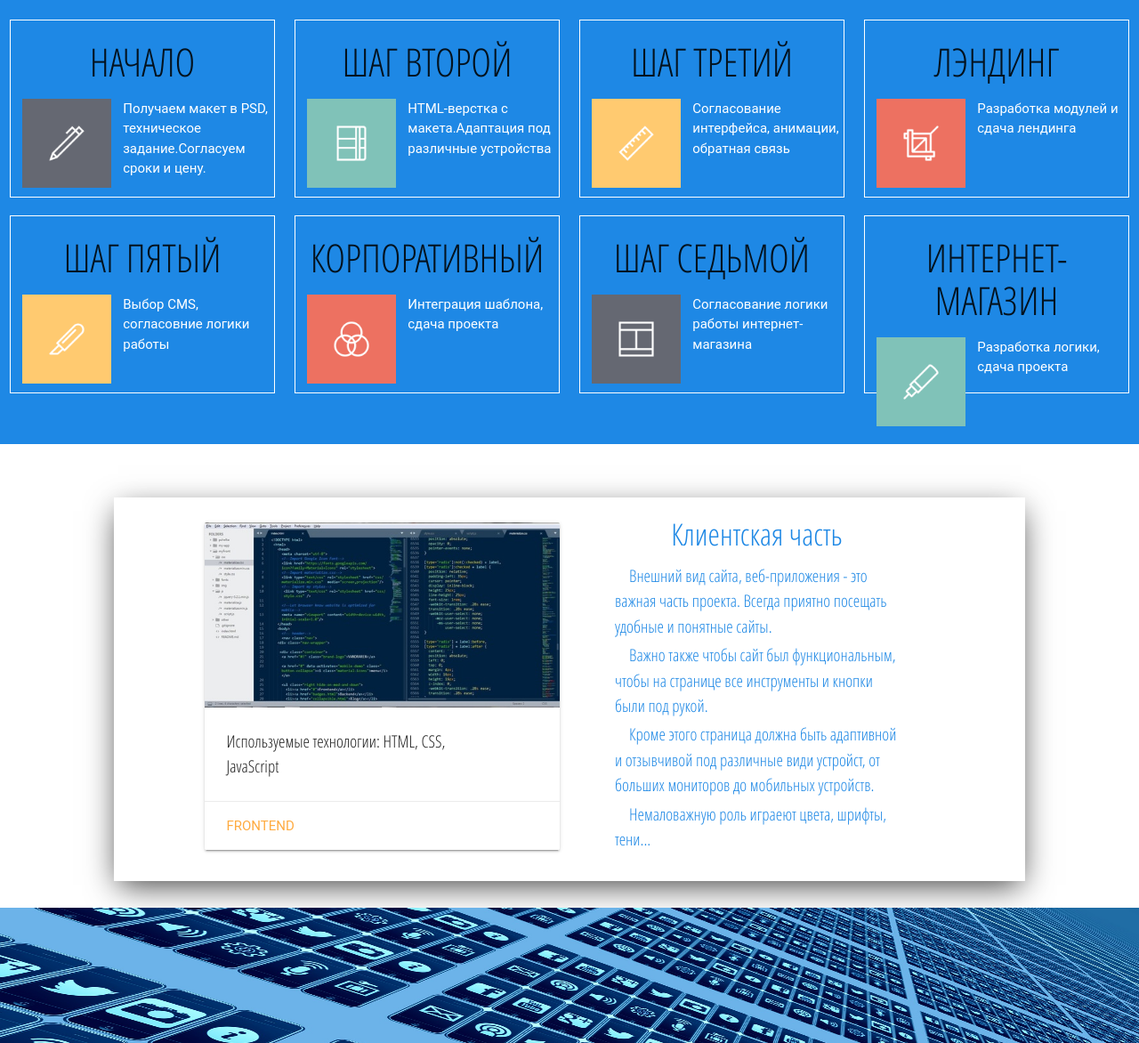
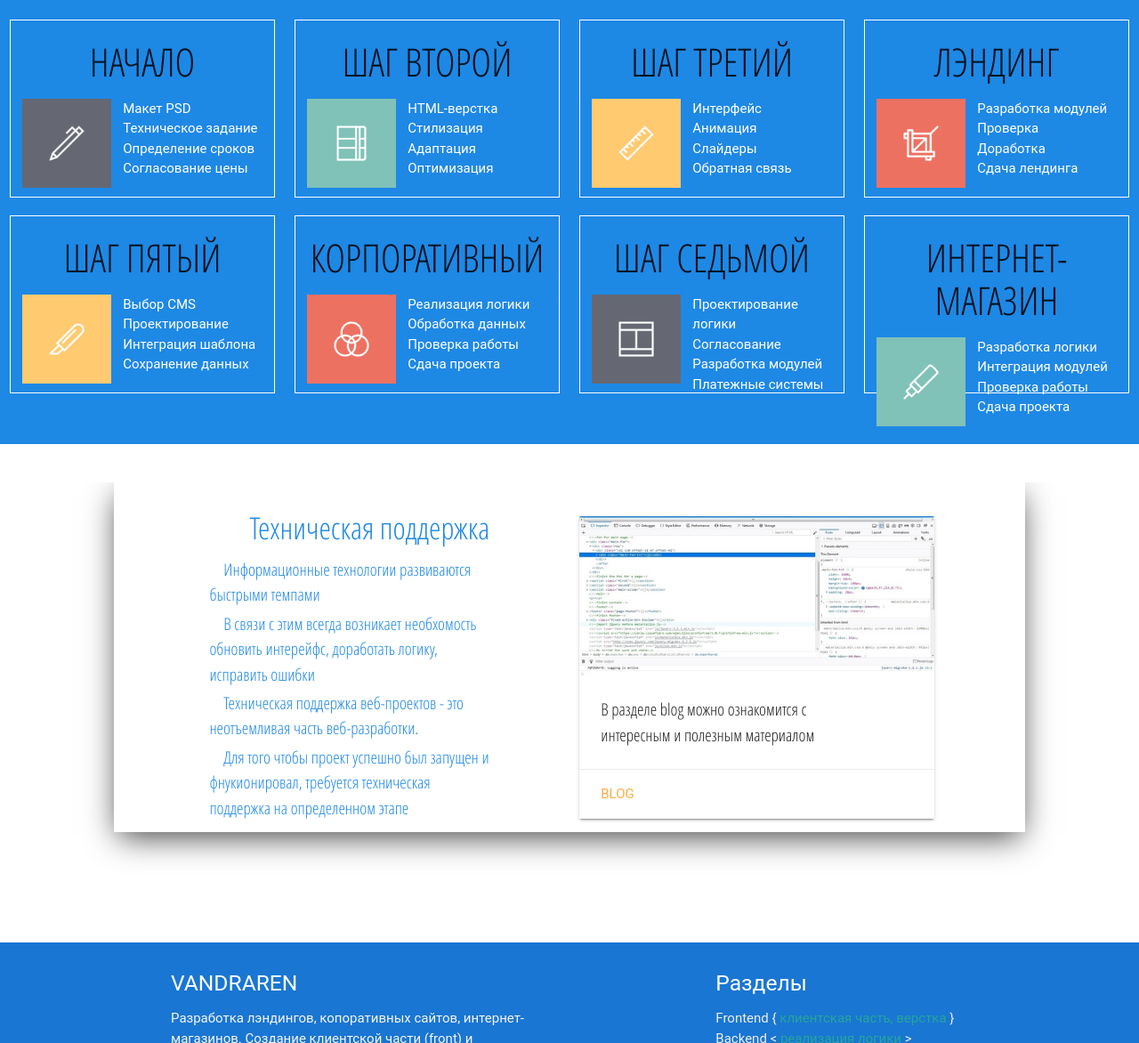
Before and after one commit to Nemolite/myFront, a plain HTML site: page index.html in a window 1280 px wide. Shown: the part 1628-2800 px from the top of the page at 89% size. Drawn offline with Linux system fonts and the light colour scheme; files whose address does not match are found by name; a web font is replaced by a local one.

Commit message:
fix-text

```diff
--- a/css/style.css
+++ b/css/style.css
@@ -24,6 +24,7 @@ body {
 
 
 .header-text {
+  padding-top: 10px;
   width: 80%;
   height: 100%;
   margin:auto;
@@ -374,6 +375,7 @@ label.text-login {
 .main-slider {
   width: 100%;
   height: 530px;
+  padding-top: 43px;
   background-color: #fff;
 }
 
@@ -591,14 +593,27 @@ label.text-login {
 
 }
 
-.blog-contents-text h3 {
+.blog-contents-text h4 {
   text-align: center;
-}
-
-.blog-contents-text h5 {
+  font-family: 'Fira Sans Extra Condensed', sans-serif;
 
 }
 
+.blog-contents-text p {
+  text-align: left;
+  font-family: 'Fira Sans Extra Condensed', sans-serif;
+
+}
+
+.blog-contents-text span {
+  font-weight: bold;
+  text-align: left;
+}
+
+.fix-red {
+  color:red;
+  text-align: center;
+}
 /*This is styles for content-reset*/
 
 .content-reset {
--- a/index.html
+++ b/index.html
@@ -60,6 +60,8 @@
 
 			  <p>Создание лэндингов, копоративных сайтов, интернет-магазинов<br> Реализация клиентской части и программирование серверной логики <br>Интеграция в системы управления контентом<br> Техническая поддержка </p>
 
+  <a href="send.html" class="waves-effect waves-light btn">ОТПРАВИТЬ СООБЩЕНИЕ  <i class="material-icons right">send</i></a>
+
 		  </div>
 		</div>
 	</div>
@@ -118,8 +120,10 @@
             </div>
             <div class="step-txt">
 
-              <p>Получаем макет в PSD, техническое задание.Согласуем сроки и цену.
-              </p>
+              <p>Макет PSD<br>
+              Техническое задание<br>
+              Определение сроков<br>
+            Согласование цены</p>
 
             </div>
           </div>
@@ -131,8 +135,11 @@
             </div>
             <div class="step-txt">
 
-              <p>HTML-верстка с макета.Адаптация под различные устройства
-              </p>
+             <p>HTML-верстка<br>
+              Стилизация<br>
+              Адаптация<br>
+             Оптимизация</p>
+
 
             </div>
           </div>
@@ -144,8 +151,11 @@
             </div>
             <div class="step-txt">
 
-              <p>Согласование интерфейса, анимации, обратная связь
-              </p>
+
+                <p>Интерфейс<br>
+              Анимация<br>
+              Слайдеры<br>
+             Обратная связь</p>
 
             </div>
           </div>
@@ -157,8 +167,10 @@
             </div>
             <div class="step-txt">
 
-              <p>Разработка модулей и сдача лендинга
-              </p>
+            <p>Разработка модулей<br>
+              Проверка<br>
+              Доработка<br>
+             Сдача лендинга</p>
 
             </div>
           </div>
@@ -174,8 +186,10 @@
             </div>
             <div class="step-txt">
 
-              <p>Выбор CMS, согласовние логики работы
-              </p>
+              <p>Выбор CMS<br>
+              Проектирование<br>
+              Интеграция шаблона<br>
+              Сохранение данных</p>
 
             </div>
           </div>
@@ -187,8 +201,10 @@
             </div>
             <div class="step-txt">
 
-              <p>Интеграция шаблона, сдача проекта
-              </p>
+              <p>Реализация логики<br>
+              Обработка данных<br>
+              Проверка работы<br>
+               Сдача проекта</p>
 
             </div>
           </div>
@@ -200,8 +216,12 @@
             </div>
             <div class="step-txt">
 
-              <p>Согласование логики работы интернет-магазина
-              </p>
+
+
+               <p>Проектирование логики<br>
+              Согласование<br>
+              Разработка модулей<br>
+               Платежные системы</p>
 
             </div>
           </div>
@@ -213,8 +233,10 @@
             </div>
             <div class="step-txt">
 
-              <p>Разработка логики, сдача проекта
-              </p>
+              <p>Разработка логики<br>
+              Интеграция модулей<br>
+              Проверка работы<br>
+               Сдача проекта</p>
 
             </div>
           </div>
@@ -225,10 +247,11 @@
 
 </section>
 
-      <!-- content-->
-<p></p>
+<section class="main-slider">
+  <div class="slider">
+      <div class="slid1">
 
-<p></p>
+
 
 <!-- first block (front) -->
 <div class="header-text ">
@@ -271,23 +294,9 @@
 <!-- second block -->
 <p></p>
 
-<section class="main-slider">
-  <div class="slider">
-      <div class="slid1">
 
-           <img src="img/web-1935737_1920.png" height="500" width="100%">
       </div>
       <div class="slid2">
-          <img src="img/finger-3033058_1920.jpg" height="500" width="100%">
-      </div>
-      <div class="slid3">
-         <img src="img/mobile-phone-426559_1920.jpg" height="500" width="100%">
-      </div>
-  </div>
-
-</section>
-
-
 
 <div class="header-text ">
 <div class="container placing">
@@ -328,6 +337,63 @@
 
 </div>
   </div>
+
+
+
+
+      </div>
+
+      <div class="slid3">
+
+ <div class="header-text ">
+<div class="container placing">
+  <div class="row">
+    <div class="col s12 m6 text-discription-second">
+          <h4 class="fonts-txt">Техническая поддержка</h4>
+          <p>Информационные технологии развиваются быстрыми темпами</p>
+          <p> В связи с этим всегда возникает необхомость обновить интерейфс, доработать логику, исправить ошибки
+         </p>
+          <p> Техническая поддержка веб-проектов - это неотъемливая часть веб-разработки.
+         </p>
+         <p>
+           Для того чтобы проект успешно был запущен и фнукионировал, требуется техническая поддержка на определенном этапе
+         </p>
+         <p>
+
+         </p>
+        </div>
+
+        <div class="col s12 m6">
+
+          <div class="card">
+            <div class="card-image">
+
+              <img class="responsive-img" src="img/img300.jpeg">
+             <!--  <span class="card-title">Верстка</span> -->
+            </div>
+            <div class="card-content">
+              <p>В разделе blog можно ознакомится с интересным и полезным материалом</p>
+            </div>
+            <div class="card-action">
+              <a href="blog.html">Blog</a>
+            </div>
+          </div>
+        </div>
+
+      </div>
+
+</div>
+  </div>
+
+
+
+      </div>
+
+  </div>
+
+</section>
+
+
 
 
       </div> <!-- main-->
```
Also changed, not shown: blog.html (+5 -4 lines), contacts.html (+1 -1 lines).
